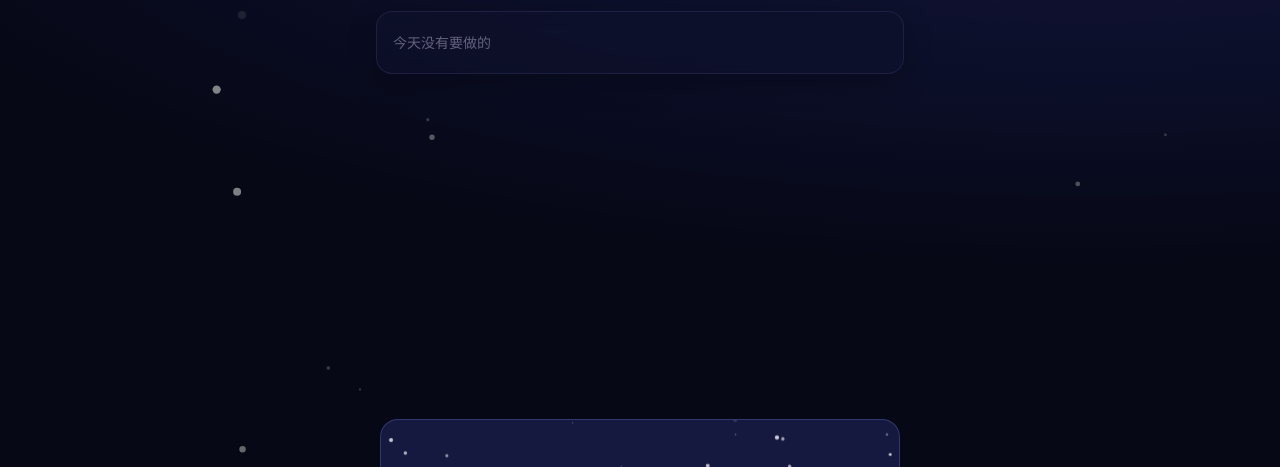
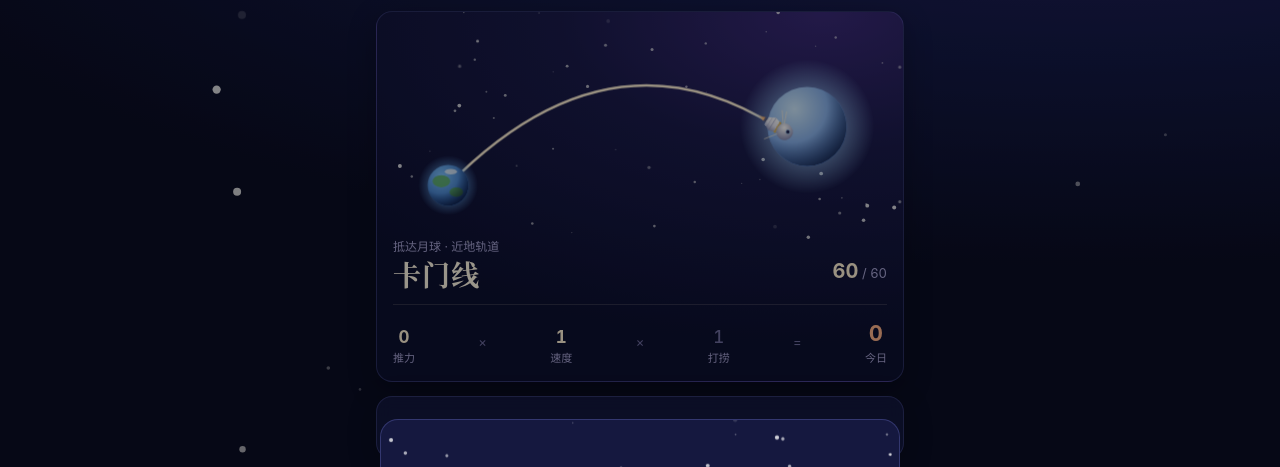
Before and after one commit to Dixon-Huang/Orbit, a plain HTML site: page index.html in a window 1280 px wide. Shown: the part 89-556 px from the top of the page. Drawn offline with Linux system fonts and the light colour scheme.

Commit message:
星图卡片移到今天页顶部，最后一个标签改名统计
Co-Authored-By: Claude Fable 5.2 <noreply@anthropic.com>
Claude-Session: https://claude.ai/code/session_01VjXAqXx9Ak7ix48Tjr2HN1

```diff
--- a/index.html
+++ b/index.html
@@ -1193,7 +1193,7 @@ function backupDue(){ var lb=S.lastBackup?daysBetween(S.lastBackup,today()):null
 function pageHabit(){
   var d=today(), pc=pendingCount();
   var h='<div class="hdr"><h1>今天</h1><button class="iconbtn gear'+(backupDue()?' dot':'')+'" data-a="push:more"><svg viewBox="0 0 24 24" width="20" height="20" fill="none" stroke="currentColor" stroke-width="1.8" stroke-linecap="round"><circle cx="12" cy="12" r="3"/><circle cx="12" cy="12" r="6.8"/><path d="M12 2.6v2.6M12 18.8v2.6M2.6 12h2.6M18.8 12h2.6M5.4 5.4l1.8 1.8M16.8 16.8l1.8 1.8M5.4 18.6l1.8-1.8M16.8 7.2l1.8-1.8"/></svg></button></div>'
-    +'<div class="sub">'+d+'</div>';
+    +'<div class="sub">'+d+'</div>'+starCard();
   if(pc) h+='<button class="banner warn linkb" data-a="push:review"><span>'+pc+' 项待确认</span><span>›</span></button>';
   if(backupDue()){ var lbd=S.lastBackup?daysBetween(S.lastBackup,today()):null; h+='<button class="banner warn linkb" data-a="push:backup"><span>'+(lbd==null?'还没有备份':lbd+' 天没备份')+'</span><span>›</span></button>'; }
   if(S.pauses[d]) h+='<div class="banner pause">今天暂停：'+esc(S.pauses[d])+' · <a href="#" data-a="unpause" style="color:inherit">撤销</a></div>';
@@ -1630,7 +1630,7 @@ function pageStats(){
   var kind=seg.stats, dm=statData(kind);
   if(!cal.month) cal.month=today().slice(0,7);
   var ym=cal.month, y=ym.slice(0,4), unit=kind==='focus'?'小时':kind==='todo'?'件':kind==='gym'?'组':'次';
-  var h='<div class="hdr"><h1>星图</h1></div>'+starCard();
+  var h='<div class="hdr"><h1>统计</h1></div>';
   h+=segHtml('stats',[['focus','专注'],['habit','习惯'],['todo','待办'],['gym','健身']]);
   if(kind==='focus'){
     var srcs=statSources();
@@ -1822,7 +1822,7 @@ function render(){
   else if(S.pomo.brk && !(nav.tab==='focus'&&!pg)){ pillTxt='● 休息 <span id="pillt">'+mmss(S.pomo.brk.dur-(Date.now()-S.pomo.brk.start))+'</span>'; }
   else if(S.appt.pending && !(nav.tab==='focus'&&!pg)){ pillTxt='● 预约 <span id="pillt">'+mmss(APPT_MS-(Date.now()-S.appt.pending))+'</span>'; }
   if(pillTxt) h+='<button class="pill" data-a="pill">'+pillTxt+'</button>';
-  h+='<div class="tabs">'+[['habit','<circle cx="12" cy="12" r="9"/><path d="M8 12.5l3 3 5-6"/>','今天'],['tree','<path d="M12 21v-9"/><path d="M12 12c0-4-2.6-6.5-7-6.5 0 4.4 2.6 6.5 7 6.5z"/><path d="M12 15c0-3.4 2.3-5.5 7-5.5 0 3.6-2.6 5.5-7 5.5z"/>','习惯'],['focus','<circle cx="12" cy="12" r="9"/><circle cx="12" cy="12" r="3" fill="currentColor"/>','专注'],['todo','<path d="M4 6.5l1.5 1.5L8 5.5M4 12.5l1.5 1.5L8 11.5M4 18.5l1.5 1.5L8 17.5M11.5 7h8.5M11.5 13h8.5M11.5 19h8.5"/>','待办'],['gym','<path d="M3.5 9.5v5M6.5 7v10M17.5 7v10M20.5 9.5v5M6.5 12h11"/>','健身'],['stats','<circle cx="12" cy="12" r="3.2"/><ellipse cx="12" cy="12" rx="9.6" ry="4.2" transform="rotate(-28 12 12)"/><circle cx="19.6" cy="7.4" r="1.3" fill="currentColor"/>','星图']].map(function(t){
+  h+='<div class="tabs">'+[['habit','<circle cx="12" cy="12" r="9"/><path d="M8 12.5l3 3 5-6"/>','今天'],['tree','<path d="M12 21v-9"/><path d="M12 12c0-4-2.6-6.5-7-6.5 0 4.4 2.6 6.5 7 6.5z"/><path d="M12 15c0-3.4 2.3-5.5 7-5.5 0 3.6-2.6 5.5-7 5.5z"/>','习惯'],['focus','<circle cx="12" cy="12" r="9"/><circle cx="12" cy="12" r="3" fill="currentColor"/>','专注'],['todo','<path d="M4 6.5l1.5 1.5L8 5.5M4 12.5l1.5 1.5L8 11.5M4 18.5l1.5 1.5L8 17.5M11.5 7h8.5M11.5 13h8.5M11.5 19h8.5"/>','待办'],['gym','<path d="M3.5 9.5v5M6.5 7v10M17.5 7v10M20.5 9.5v5M6.5 12h11"/>','健身'],['stats','<path d="M4 20h16"/><path d="M7 20v-6"/><path d="M12 20V6"/><path d="M17 20v-10"/>','统计']].map(function(t){
     return '<button data-a="tab:'+t[0]+'" class="'+(nav.tab===t[0]?'act':'')+'"><svg viewBox="0 0 24 24" width="24" height="24" fill="none" stroke="currentColor" stroke-width="1.8" stroke-linecap="round" stroke-linejoin="round">'+t[1]+'</svg>'+t[2]+'</button>'; }).join('')+'</div>';
   R.innerHTML=h;
   if(didAnim) countUp();
```
Also changed, not shown: 1 other file.
